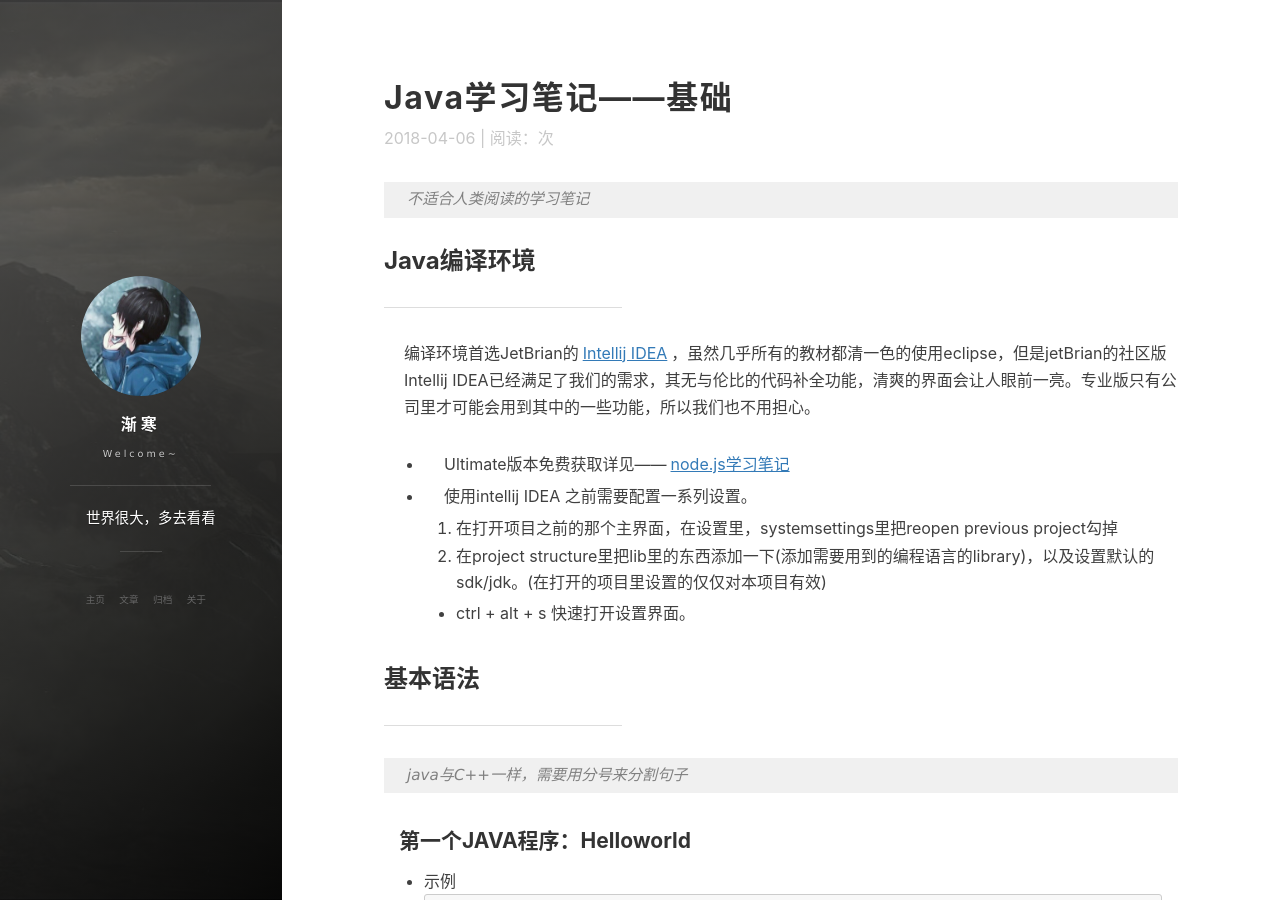
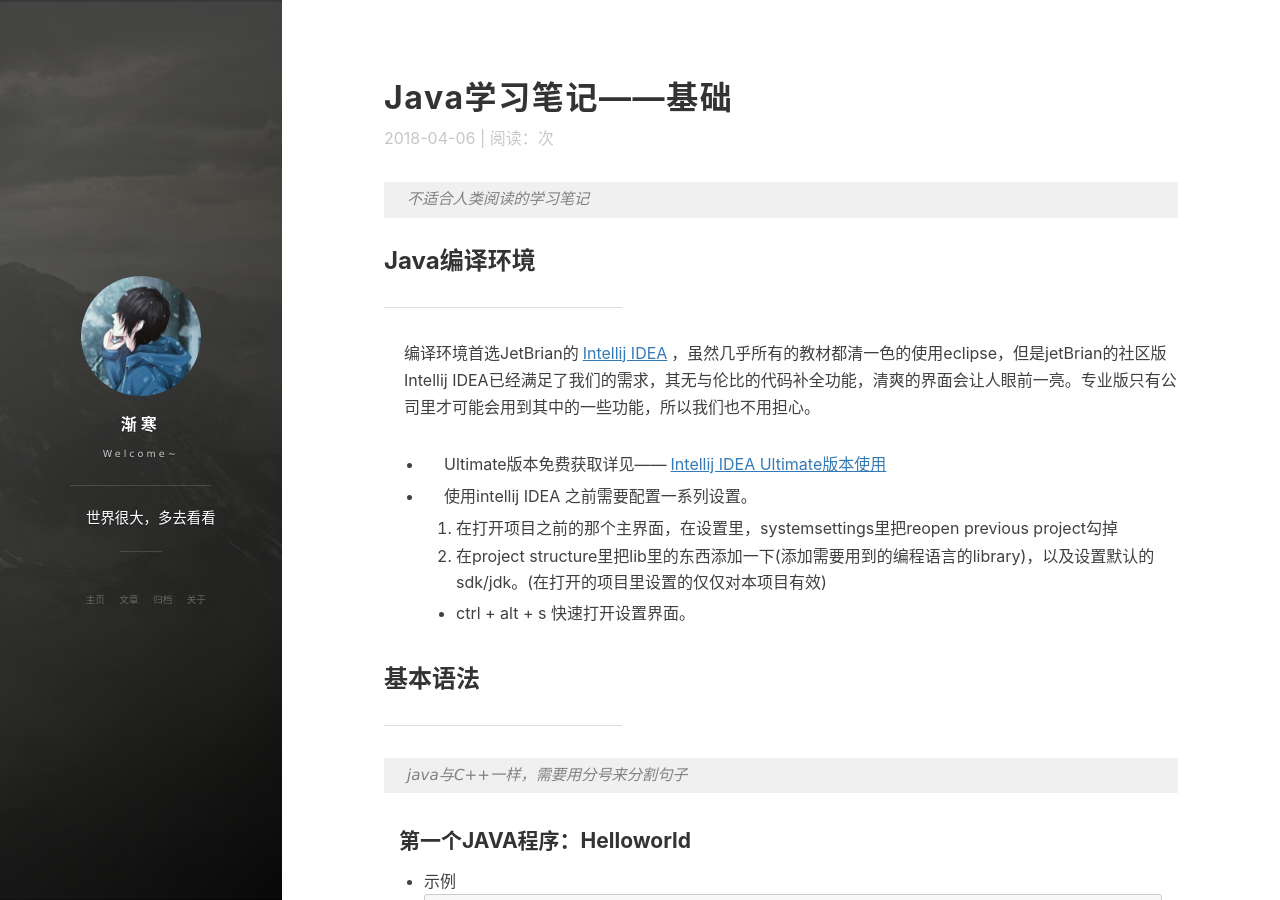
Before and after one commit to Fleschier/Fleschier.github.io, a Jekyll site: the page built from _posts/2018-04-06-Java-learning.md, in a window 1280 px wide and 900 px high. Built offline with Jekyll 4.4.1, drawn with Linux system fonts in a browser that asks for light colours; nearby versions of some CDN libraries.

Commit message:
fix a bug

```diff
--- a/_posts/2018-04-06-Java-learning.md
+++ b/_posts/2018-04-06-Java-learning.md
@@ -13,7 +13,7 @@ tags: ๑Java
 
 编译环境首选JetBrian的[Intellij IDEA](https://www.jetbrains.com/idea/)，虽然几乎所有的教材都清一色的使用eclipse，但是jetBrian的社区版Intellij IDEA已经满足了我们的需求，其无与伦比的代码补全功能，清爽的界面会让人眼前一亮。专业版只有公司里才可能会用到其中的一些功能，所以我们也不用担心。
 
-- Ultimate版本免费获取详见——[node.js学习笔记](https://fleschier.github.io/2018/05/NodeJS/)
+- Ultimate版本免费获取详见——[Intellij IDEA Ultimate版本使用](https://fleschier.github.io/2018/05/jetbrains/)
 
 - 使用intellij IDEA 之前需要配置一系列设置。
   1. 在打开项目之前的那个主界面，在设置里，systemsettings里把reopen previous project勾掉
```
